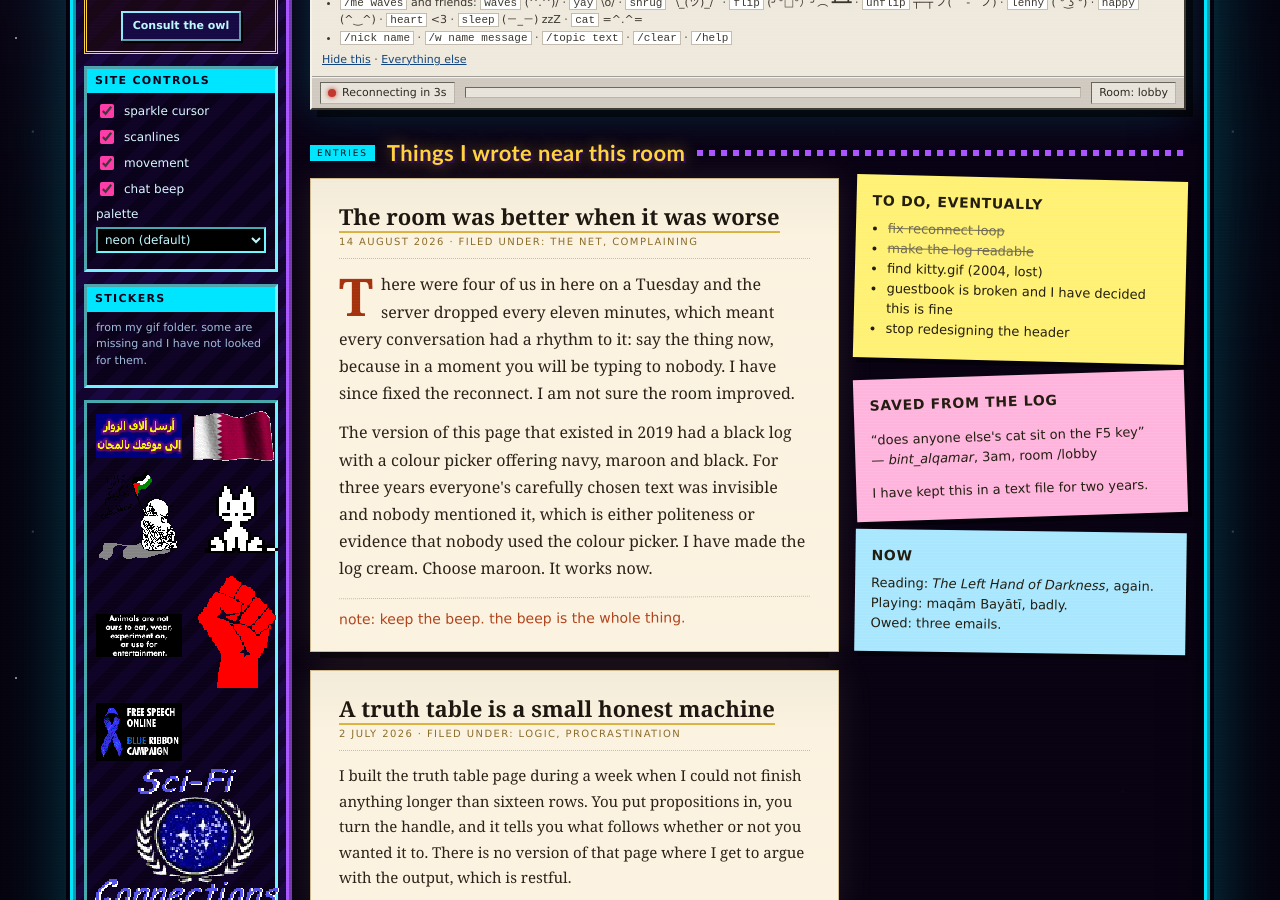
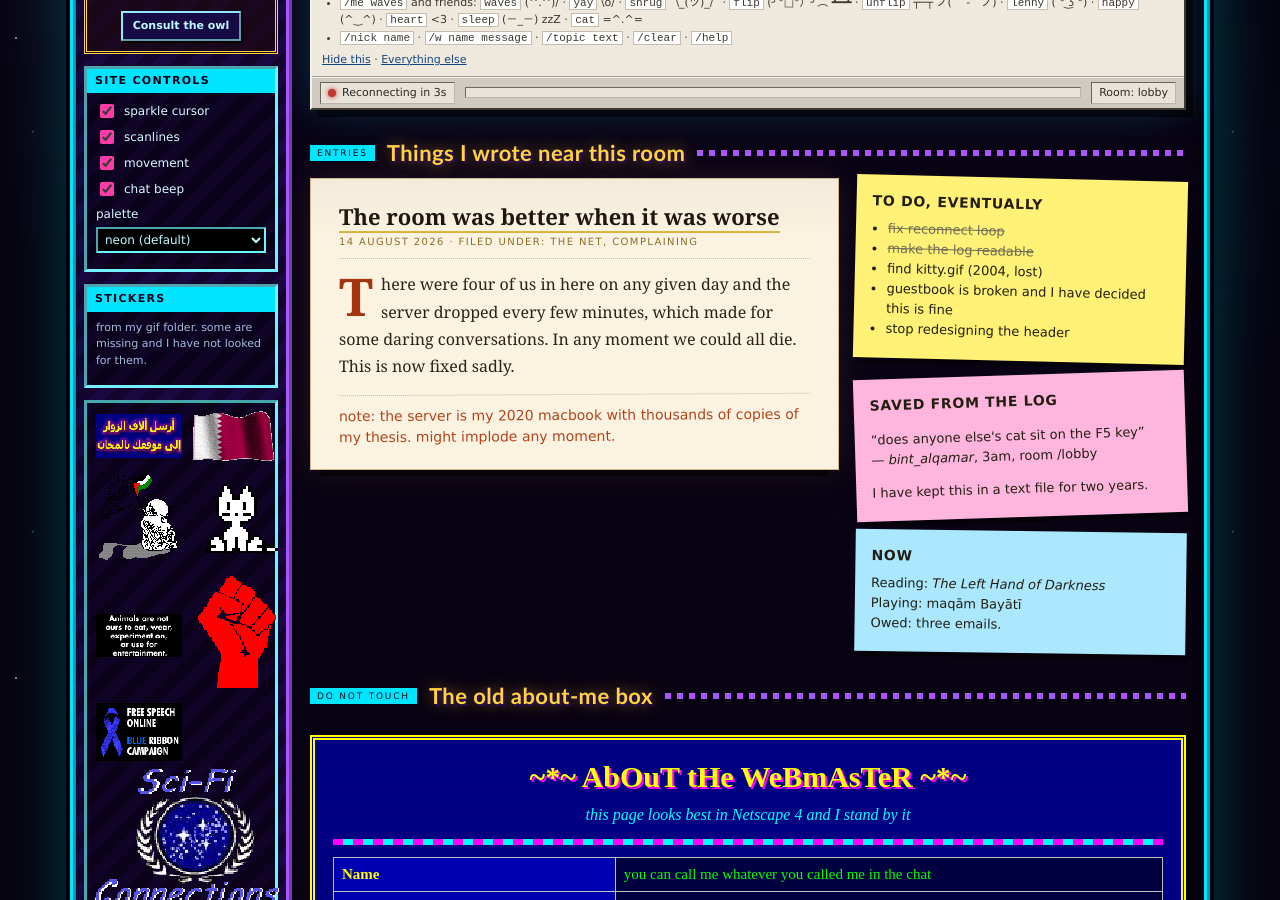
Before and after one commit to Catofminerva/Catofminerva.github.io, a Jekyll site: the page chat.html, which Jekyll copies as it is, in a window 1280 px wide and 900 px high, scrolled down 1102 px. Built offline with Jekyll 4.4.1, drawn with Linux system fonts in a browser that asks for light colours; some of the changed text lies outside the part shown.

Commit message:
Update chat.html

```diff
--- a/chat.html
+++ b/chat.html
@@ -790,10 +790,10 @@
     <h1 class="wordmark"><span class="word">Galaxy</span> <span class="num">981</span></h1>
     <p class="wordmark__sub">
       <span class="ar" lang="ar" dir="rtl">أهلاً وسهلاً</span> &nbsp;·&nbsp;
-      a personal website that refuses to be a profile &nbsp;·&nbsp;
+      wagwan &nbsp;·&nbsp;
       <b>the owl of Minerva flies at dusk</b>
     </p>
-    <div class="versionflag">layout v7.2 &nbsp;·&nbsp; built by hand, badly, on purpose</div>
+    <div class="versionflag">layout v7.2 &nbsp;·&nbsp; hopefully this doesn't self-destruct again</div>
   </header>
 
   <div class="ticker" aria-hidden="true">
@@ -910,7 +910,7 @@
       </div>
 
       <div class="notice">
-        <b>Reading this in 2026:</b> the chat is a real websocket, not a decoration. If nobody is here,
+        <b>Reading this in 2026:</b> the chat is a real websocket. If nobody is here,
         the room is still yours, and messages stay in the log until you close the tab.
         <span class="strike">Java applet version retired.</span>
         Nickname is remembered on this device only.
@@ -1056,25 +1056,11 @@
           <article class="paper">
             <h3><a href="blog_posts.html">The room was better when it was worse</a></h3>
             <span class="stamp">14 August 2026 · filed under: the net, complaining</span>
-            <p class="lede">There were four of us in here on a Tuesday and the server dropped every
-            eleven minutes, which meant every conversation had a rhythm to it: say the thing now,
-            because in a moment you will be typing to nobody. I have since fixed the reconnect. I am
-            not sure the room improved.</p>
-            <p>The version of this page that existed in 2019 had a black log with a colour picker
-            offering navy, maroon and black. For three years everyone's carefully chosen text was
-            invisible and nobody mentioned it, which is either politeness or evidence that nobody
-            used the colour picker. I have made the log cream. Choose maroon. It works now.</p>
-            <p class="pen">note: keep the beep. the beep is the whole thing.</p>
+            <p class="lede">There were four of us in here on any given day and the server dropped every
+            few minutes, which made for some daring conversations. In any moment we could all die. This is now fixed sadly.</p>
+                  <p class="pen">note: the server is my 2020 macbook with thousands of copies of my thesis. might implode any moment.</p>
           </article>
 
-          <article class="paper paper--short">
-            <h3><a href="Truth2.html">A truth table is a small honest machine</a></h3>
-            <span class="stamp">2 July 2026 · filed under: logic, procrastination</span>
-            <p>I built the truth table page during a week when I could not finish anything longer
-            than sixteen rows. You put propositions in, you turn the handle, and it tells you what
-            follows whether or not you wanted it to. There is no version of that page where I get to
-            argue with the output, which is restful.</p>
-          </article>
         </div>
 
         <div class="stack">
@@ -1098,8 +1084,8 @@
 
           <div class="postit postit--blue">
             <h4>Now</h4>
-            <p style="margin:0">Reading: <em>The Left Hand of Darkness</em>, again.<br>
-            Playing: maqām Bayātī, badly.<br>
+            <p style="margin:0">Reading: <em>The Left Hand of Darkness</em><br>
+            Playing: maqām Bayātī<br>
             Owed: three emails.</p>
           </div>
         </div>
@@ -1135,36 +1121,6 @@
       </section>
       <p class="tape-note">left exactly as I found it. the html is wrong in four places and I have chosen to love it.</p>
 
-      <!-- ============ SHRINE ============ -->
-      <section class="shrine">
-        <svg class="oud" viewBox="0 0 150 212" fill="none" role="img" aria-label="A drawing of an oud">
-          <path d="M75 96c31 0 48 26 48 54s-22 49-48 49-48-21-48-49 17-54 48-54z" fill="#7a3d18" stroke="#2f1607" stroke-width="2"/>
-          <ellipse cx="75" cy="150" rx="43" ry="46" fill="#d09a58"/>
-          <path d="M40 118c10 40 60 40 70 0" stroke="#b57e42" stroke-width="1.4" fill="none" opacity=".7"/>
-          <path d="M36 168c14 26 64 26 78 0" stroke="#b57e42" stroke-width="1.4" fill="none" opacity=".7"/>
-          <circle cx="75" cy="133" r="15" fill="#5a2f11"/>
-          <circle cx="75" cy="133" r="10.5" fill="none" stroke="#e7c48b" stroke-width="1.2"/>
-          <path d="M75 118v30M60 133h30M64.4 122.4l21.2 21.2M85.6 122.4 64.4 143.6" stroke="#e7c48b" stroke-width="1"/>
-          <circle cx="48" cy="166" r="6" fill="#5a2f11"/><circle cx="102" cy="166" r="6" fill="#5a2f11"/>
-          <path d="M56 178h38l-4 7H60z" fill="#2f1607"/>
-          <rect x="66" y="42" width="18" height="56" fill="#4a2510"/>
-          <g transform="rotate(-40 75 44)">
-            <rect x="61" y="2" width="28" height="44" rx="4" fill="#33190a"/>
-            <g fill="#e7c48b"><rect x="56" y="10" width="10" height="3.4" rx="1.6"/><rect x="56" y="20" width="10" height="3.4" rx="1.6"/><rect x="56" y="30" width="10" height="3.4" rx="1.6"/><rect x="84" y="10" width="10" height="3.4" rx="1.6"/><rect x="84" y="20" width="10" height="3.4" rx="1.6"/><rect x="84" y="30" width="10" height="3.4" rx="1.6"/></g>
-          </g>
-          <g stroke="#f4ead0" stroke-width=".9" opacity=".9">
-            <path d="M68 46v134M70.6 46v134M73.2 46v134M75.8 46v134M78.4 46v134M81 46v134"/>
-          </g>
-        </svg>
-        <div>
-          <h3>The oud corner</h3>
-          <p class="quote">The owl of Minerva spreads its wings only with the falling of the dusk.</p>
-          <p>Which is a long way of saying I only understand the evening after it is over, and also
-          that I practise at night when nobody can hear the wrong notes. The simulator on this site
-          is tuned to a low F. It is not accurate. It is close enough to argue with.</p>
-          <p style="margin:0"><a href="oudsimulator.html">Open the oud simulator →</a></p>
-        </div>
-      </section>
 
       <div class="rail-strip" aria-hidden="true"><div class="bar"></div></div>
     </main>
```
Also changed, not shown: other parts of chat.html (+1 -1 lines).
